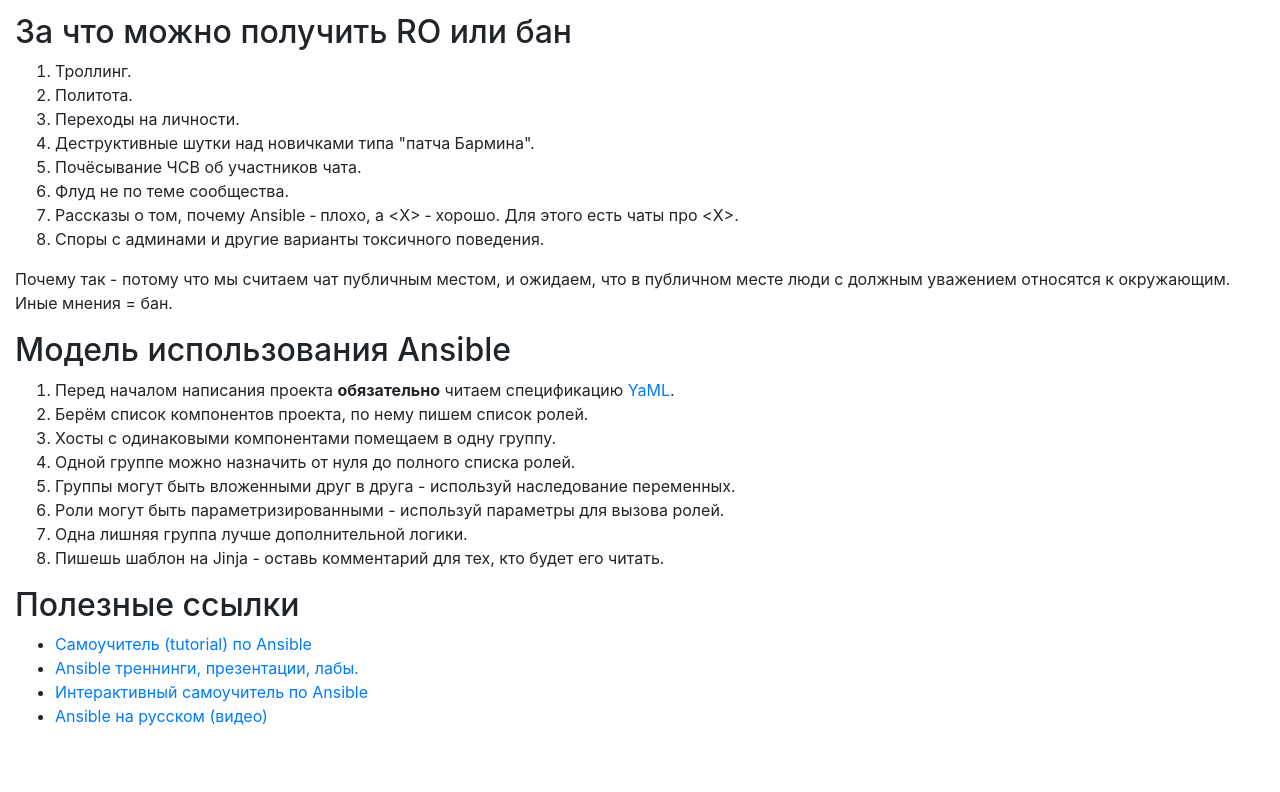
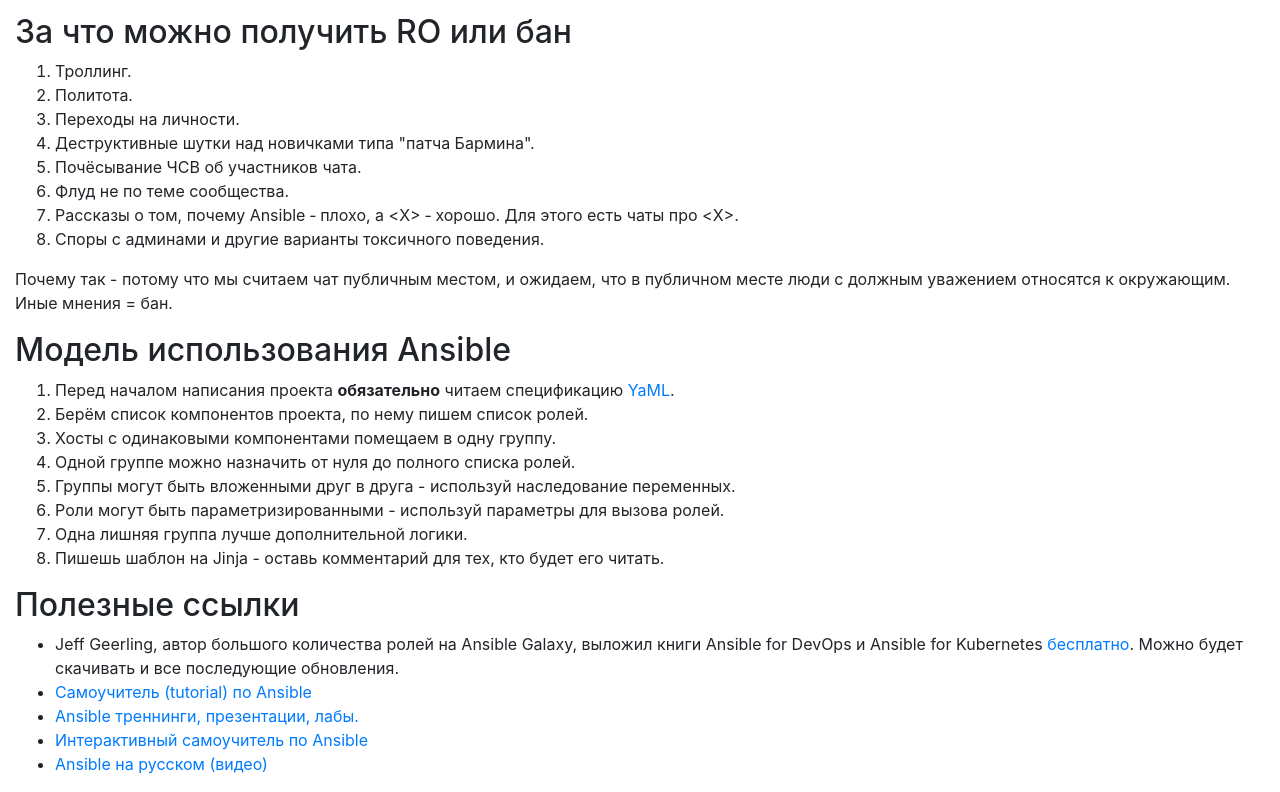
Before and after one commit to tnt4brain/proansible, a plain HTML site: page index.html in a window 1280 px wide. Shown: the part 832-1624 px from the top of the page. Before the commit the page ends 1576 px from the top, so only its background shows below. Drawn offline with nearby package versions, Linux system fonts and the light colour scheme.

Commit message:
Moved books into useful links list

```diff
--- a/index.html
+++ b/index.html
@@ -99,6 +99,7 @@
                 </ol>
                 <h2>Полезные ссылки</h2>
                 <ul>
+                    <li>Jeff Geerling, автор большого количества ролей на Ansible Galaxy, выложил книги Ansible for DevOps и Ansible for Kubernetes <a href="https://www.jeffgeerling.com/blog/2020/you-can-get-my-devops-books-free-rest-month">бесплатно</a>. Можно будет скачивать и все последующие обновления.</li>
                     <li><a href="https://github.com/ansible/ansible-examples">Самоучитель (tutorial) по Ansible</a></li>
                     <li><a href="https://github.com/ansible/workshops">Ansible треннинги, презентации, лабы.</a></li>
                     <li><a href="https://github.com/turkenh/ansible-interactive-tutorial">Интерактивный самоучитель по Ansible</a></li>
```
